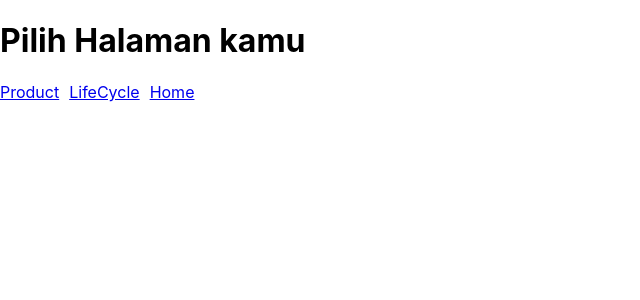
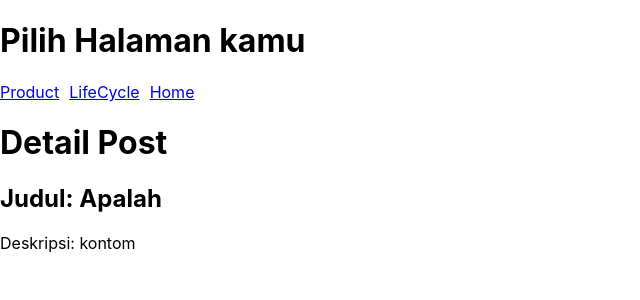
Before and after one commit to Rifal-Prasetyo/latihan-react-dasar, a React (Create React App) app: page /detail/1 in a window 1280 px wide. Shown: the top 300 px of the page, without its empty margins (0-640 px from the left). Built offline with nearby package versions, Linux system fonts and the light colour scheme; data requests are answered from the project's data file.

Commit message:
[REACT ROUTER V6 Modified]: Mengirimkan Paramas ke Halaman Detail React Router - 13 ReactJS Tutorial Indonesia

```diff
--- a/src/components/Post/Post.jsx
+++ b/src/components/Post/Post.jsx
@@ -3,7 +3,7 @@ import './Post.css'
 const Post = (props) => {
     return (
         <div className="blog-spot-card">
-            <h1>{props.data.title}</h1>
+            <h1 onClick={() => props.goDetail(props.data.id)} style={{cursor: 'pointer'}}>{props.data.title}</h1>
             <p>{props.data.body}</p>
             <button onClick={() => props.update(props.data)}>Update</button>
             <button onClick={() => props.remove(props.data.id)}>Remove</button>
--- a/src/container/Home/Home.jsx
+++ b/src/container/Home/Home.jsx
@@ -3,7 +3,9 @@ import YouTubeComp from "../../components/YouTubeComp/YouTubeComp";
 import Product from "../pages/Product/Product";
 import LifeCycleComp from "../pages/LifeCycleComp/LifeCycleComp";
 import BlogSpot from "../pages/BlogPost/BlogSpot";
+import DetailPost from '../pages/BlogPost/DetailPost/DetailPost';
 import { BrowserRouter as Router, Routes, Route, Link } from "react-router-dom";
+import { NavigateProvider } from "../pages/BlogPost/NavigateContext";
 
 class Home extends Component {
 
@@ -37,11 +39,14 @@ class Home extends Component {
                 <Link to="/lifecycle">LifeCycle</Link>
                 <Link to="/">Home</Link>
             </div>
+            <NavigateProvider>
             <Routes>
             <Route path="/" exact Component={BlogSpot} />
+            <Route path="/detail/:id" Component={DetailPost} />
             <Route path="/product" Component={Product} />
             <Route path="/lifecycle" Component={LifeCycleComp} />
             </Routes>
+            </NavigateProvider>
             </Router>
         )
     }
--- a/src/container/pages/BlogPost/BlogSpot.jsx
+++ b/src/container/pages/BlogPost/BlogSpot.jsx
@@ -2,7 +2,9 @@ import React, { Component, Fragment } from "react";
 import Post from "../../../components/Post/Post";
 import axios from "axios";
 import './BlogSpot.css';
+import { NavigateContext } from "../../../container/pages/BlogPost/NavigateContext";
 class BlogSpot extends Component {
+
 
     state = {
         posts: [],
@@ -13,7 +15,7 @@ class BlogSpot extends Component {
         },
         isUpdate: false
     }
-
+    static contextType = NavigateContext;
     getPosts = () => {
         axios.get('http://localhost:3004/posts?_sort=id,-views')
         .then(res => {
@@ -89,6 +91,10 @@ class BlogSpot extends Component {
         // })
     }
 
+    handleDetail = (id) => {
+        this.context(`/detail/${id}`);
+    }
+
     componentDidMount() {
         // fetch('https://jsonplaceholder.typicode.com/posts')
         //     .then(res => res.json())
@@ -115,7 +121,7 @@ class BlogSpot extends Component {
                     this.state.posts.map(post => {
                         return (
 
-                            <Post key={post.id} data={post}  remove={this.handleRemovePost} update={this.handleUpdate} />
+                            <Post key={post.id} data={post}  remove={this.handleRemovePost} update={this.handleUpdate} goDetail = {this.handleDetail}/>
                         )
                     })
                 }
--- /dev/null
+++ b/src/container/pages/BlogPost/DetailPost/DetailPost.jsx
@@ -0,0 +1,40 @@
+import React, {Component, Fragment} from "react";
+import { withRouter } from "../withRouter";
+import axios from "axios";
+class DetailPostId extends Component  {
+    state = {
+        post: {
+            title: '',
+            body: ''
+        }
+    }
+
+    componentDidMount() {
+        // console.log(this.props);
+        // berbeda dengan yang ada di video karena ini menggunakan React Router V6 jadi membutuhkan konfigurasi tambahan
+        axios.get('http://localhost:3004/posts/' + this.props.router.params.id)
+        .then(res => {
+            console.log('data', res.data);
+            const post = res.data;
+            this.setState({
+                post: {
+                    title: post.title,
+                    body: post.body
+                }
+            })
+        })
+    }
+    render() {
+        // console.log(this.props);
+        return (
+            <Fragment>
+        <h1>Detail Post</h1>
+        <div>
+            <h2>Judul: {this.state.post.title}</h2>
+            <p> Deskripsi: {this.state.post.body}</p>
+        </div>
+        </Fragment>
+        )
+    }
+}
+export default withRouter(DetailPostId);
--- /dev/null
+++ b/src/container/pages/BlogPost/NavigateContext.jsx
@@ -0,0 +1,17 @@
+import React, { createContext } from 'react';
+import { useNavigate } from 'react-router-dom';
+
+
+// High Order Component(HOC)
+// Berungsi untuk berganti path dari method milik Class component
+// dalam hal ini dibutuhkan pada Home.jsx untuk me warp Routes dengan menambahakan NavigateProvider
+export const NavigateContext = createContext();
+
+export function NavigateProvider({ children }) {
+  const navigate = useNavigate();
+  return (
+    <NavigateContext.Provider value={navigate}>
+      {children}
+    </NavigateContext.Provider>
+  );
+}
--- /dev/null
+++ b/src/container/pages/BlogPost/withRouter.jsx
@@ -0,0 +1,21 @@
+import { useParams, useLocation, useNavigate } from 'react-router-dom';
+import React from 'react';
+
+
+// High Order Component(HOC)
+// Berungsi untuk menambahkan props router yang berisi params, location dan navigate
+export function withRouter(Component) {
+  function ComponentWithRouterProp(props) {
+    let params = useParams();
+    let location = useLocation();
+    let navigate = useNavigate();
+    return (
+      <Component
+        {...props}
+        router={{ params, location, navigate }}
+      />
+    );
+  }
+
+  return ComponentWithRouterProp;
+}
```
